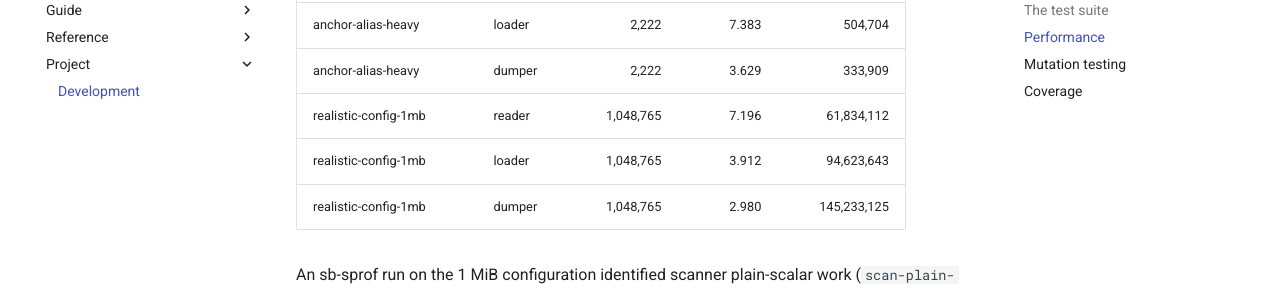
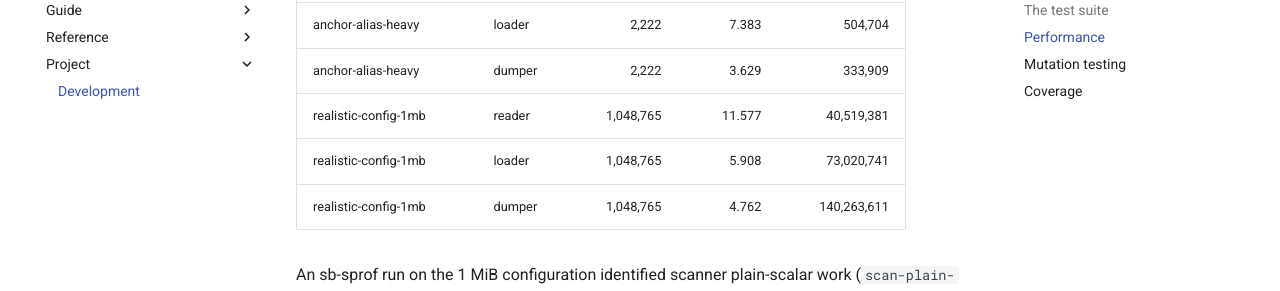
Before and after one commit to nerima-lisp/cl-yaml-kit, an MkDocs documentation site: the page built from docs/src/project/development.md, in a window 1280 px wide and 900 px high, scrolled down 3249 px. Shown: the part 152-443 px from the top of the window. Built offline with MkDocs 1.6.1 and Material for MkDocs 9.7.7, drawn with Linux system fonts in a browser that asks for light colours; comment, search, counter and statistics services are not loaded.

Commit message:
docs(perf): record reader allocation reduction

```diff
--- a/docs/src/project/development.md
+++ b/docs/src/project/development.md
@@ -135,9 +135,9 @@ The following run used a Mac16,6 with 16 CPUs and SBCL 2.6.0:
 | anchor-alias-heavy | reader | 2,222 | 8.979 | 461,141 |
 | anchor-alias-heavy | loader | 2,222 | 7.383 | 504,704 |
 | anchor-alias-heavy | dumper | 2,222 | 3.629 | 333,909 |
-| realistic-config-1mb | reader | 1,048,765 | 7.196 | 61,834,112 |
-| realistic-config-1mb | loader | 1,048,765 | 3.912 | 94,623,643 |
-| realistic-config-1mb | dumper | 1,048,765 | 2.980 | 145,233,125 |
+| realistic-config-1mb | reader | 1,048,765 | 11.577 | 40,519,381 |
+| realistic-config-1mb | loader | 1,048,765 | 5.908 | 73,020,741 |
+| realistic-config-1mb | dumper | 1,048,765 | 4.762 | 140,263,611 |
 
 An sb-sprof run on the 1 MiB configuration identified scanner plain-scalar
 work (`scan-plain-scalar`), cl-regex-kit matching during scalar construction,
```
